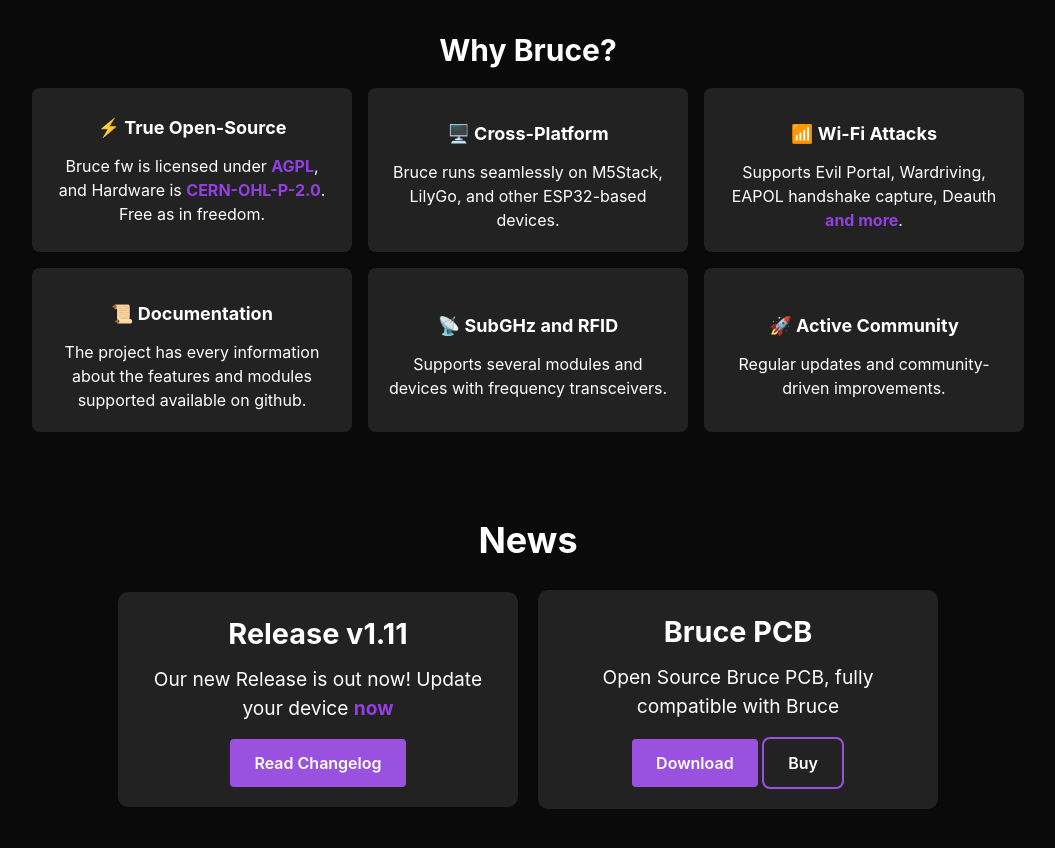
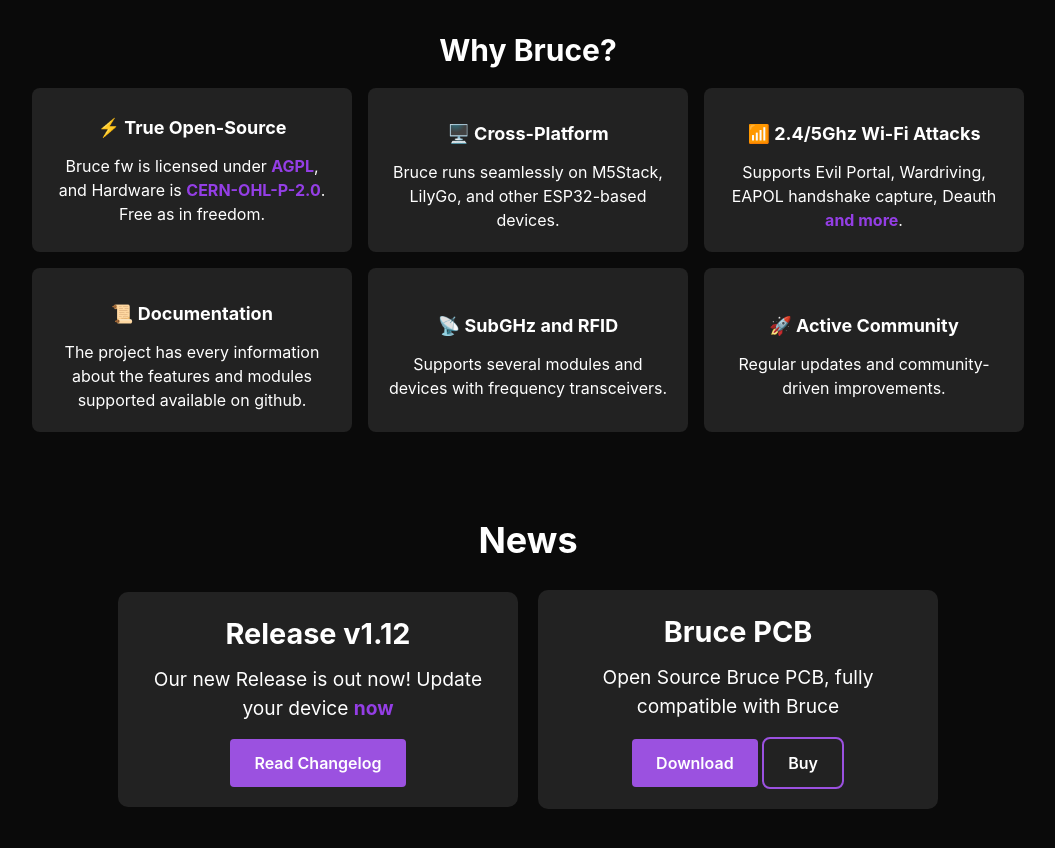
Before and after one commit to pr3y/Bruce, a SvelteKit app: page / in a window 1280 px wide. Shown: the part 520-1368 px from the top of the page, without its empty margins (112-1167 px from the left). Built offline with nearby package versions, Linux system fonts and the light colour scheme.

Commit message:
updated version

```diff
--- a/src/routes/+page.svelte
+++ b/src/routes/+page.svelte
@@ -1,6 +1,6 @@
 <script lang="ts">
 	import { onMount } from 'svelte';
-	const VERSION = '1.11';
+	const VERSION = '1.12';
 
 	import Card from '$lib/components/Card.svelte';
 	import News from '$lib/components/News.svelte';
@@ -97,7 +97,7 @@
 					<p>Bruce runs seamlessly on M5Stack, LilyGo, and other ESP32-based devices.</p>
 				</Card>
 				<Card size="xs">
-					<h3 class="mt-3 mb-3 text-lg font-bold">📶 Wi-Fi Attacks</h3>
+					<h3 class="mt-3 mb-3 text-lg font-bold">📶 2.4/5Ghz Wi-Fi Attacks</h3>
 					<p>
 						Supports Evil Portal, Wardriving, EAPOL handshake capture, Deauth
 						<b><a href="https://github.com/pr3y/bruce/?tab=readme-ov-file#wifi" target="_blank">and more</a></b>.
```
